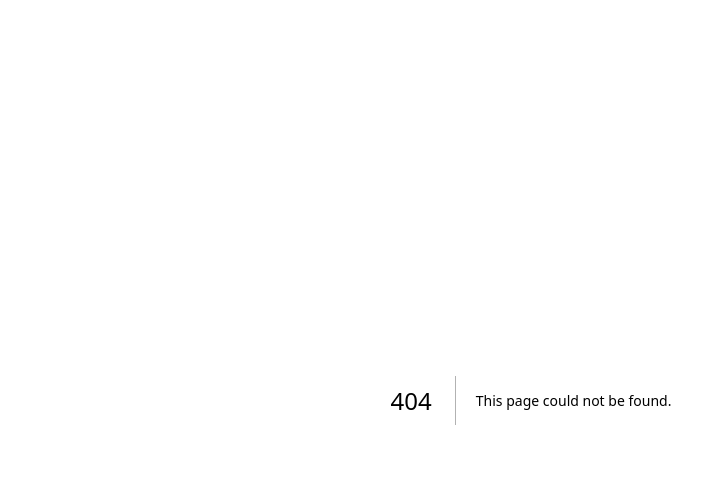
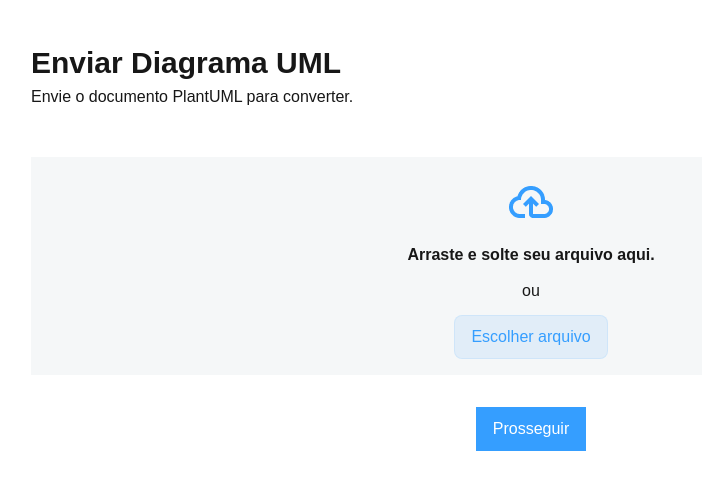
Before and after one commit to lucasmdgabriel/uml-spring, a Next.js app: page /diagram in a window 1280 px wide. Before the commit this address had no page. Shown: the top 490 px of the page, without its empty margins (109-811 px from the left). Built offline with nearby package versions, Linux system fonts and the light colour scheme.

Commit message:
feat: create diagram page

```diff
--- /dev/null
+++ b/app/diagram/page.tsx
@@ -0,0 +1,7 @@
+import UMLFileView from "@/views/UMLFileView";
+
+export default function Diagram() {
+    return (
+        <UMLFileView/>
+    )
+}
--- a/components/Button.tsx
+++ b/components/Button.tsx
@@ -3,14 +3,18 @@ interface ButtonProps {
     color: string,
     bg: string,
     borderColor: string,
-    onClick: () => void
+    onClick: () => void,
+    borderRadius?: number
 }
 
 export default function Button(props: ButtonProps) {
     return (
         <a onClick={props.onClick}
-            className={`py-[9px] px-[16px] text-[16px] text-white rounded-[12px] self-start cursor-pointer`}
-            style={{backgroundColor: props.bg, color: props.color, border: `1px solid ${props.borderColor}`}}
+            className={`py-[9px] px-[16px] text-[16px] text-white rounded-[12px] cursor-pointer`}
+            style={{
+                backgroundColor: props.bg, color: props.color, border: `1px solid ${props.borderColor}`,
+                borderRadius: props.borderRadius != null ? props.borderRadius : 12
+            }}
         >
             {props.name}
         </a>
--- /dev/null
+++ b/views/UMLFileView.tsx
@@ -0,0 +1,195 @@
+"use client";
+
+import Button from "@/components/Button";
+import { useState, useRef } from "react";
+
+interface Variable {
+  visibility: string; // por exemplo: "-", "+", "#"
+  name: string;
+  type: string;
+}
+
+interface Entity {
+  name: string;
+  variables: Variable[];
+}
+
+interface Relationship {
+  sourceClass: string;
+  targetClass: string;
+  sourceMultiplicity: string; // ex: "1", "0..*"
+  targetMultiplicity: string;
+}
+
+export interface PlantUMLData {
+  entities: Entity[];
+  relationships: Relationship[];
+}
+
+export default function UMLFileView() {
+  const [file, setFile] = useState<File | null>(null);
+  const [isLoading, setIsLoading] = useState<boolean>(false);
+
+  // Novo estado para armazenar o resultado da API
+  const [plantUmlData, setPlantUmlData] = useState<PlantUMLData | null>(null);
+
+  const inputRef = useRef<HTMLInputElement | null>(null);
+
+  /**
+   * Envia o CONTEÚDO do arquivo para a API em formato JSON.
+   */
+  const sendRequest = async (fileToSend: File) => {
+    setIsLoading(true);
+    setPlantUmlData(null); // Limpa dados anteriores ao iniciar
+
+    try {
+      // 1. Ler o conteúdo do arquivo como texto
+      const fileContent = await fileToSend.text();
+
+      // 2. Preparar o payload JSON
+      const payload = {
+        plantUml: fileContent,
+      };
+
+      const url = `http://localhost:8080/api/v1/projects/entities-model`;
+
+      // 3. Enviar a requisição com o JSON
+      const response = await fetch(url, {
+        method: "POST",
+        headers: {
+          "Content-Type": "application/json",
+        },
+        body: JSON.stringify(payload),
+      });
+
+      const data = await response.json();
+
+      if (response.ok) {
+        // 4. Sucesso: Armazena o resultado no estado
+        setPlantUmlData(data as PlantUMLData);
+        console.log("Diagrama processado e armazenado:", data);
+        // O alert foi removido.
+      } else {
+        // 5. Erro: Lança o erro
+        throw new Error(data.message || response.statusText);
+      }
+    } catch (error: any) {
+      console.error("Erro ao enviar arquivo:", error);
+      alert(`Erro na requisição: ${error.message}`);
+    } finally {
+      setIsLoading(false);
+    }
+  };
+
+  /**
+   * Valida o arquivo e inicia o envio.
+   */
+  const handleFile = (selectedFile: File) => {
+    if (selectedFile) {
+      const isValid =
+        selectedFile.name.endsWith(".puml") ||
+        selectedFile.name.endsWith(".plantuml") ||
+        selectedFile.name.endsWith(".txt");
+
+      if (isValid) {
+        setFile(selectedFile); // Atualiza o nome na UI
+        console.log("Arquivo selecionado, iniciando envio:", selectedFile.name);
+        sendRequest(selectedFile); // Inicia o envio automaticamente
+      } else {
+        alert("Arquivo inválido. Por favor, envie um arquivo .puml, .plantuml ou .txt");
+        setFile(null);
+      }
+    }
+  };
+
+  const openFileDialog = () => {
+    inputRef.current?.click();
+  };
+
+  const handleFileChange = (e: React.ChangeEvent<HTMLInputElement>) => {
+    if (e.target.files && e.target.files[0]) {
+      handleFile(e.target.files[0]);
+    }
+  };
+
+  /**
+   * O botão "Prosseguir" não faz nada por enquanto.
+   */
+  const handleProceed = () => {
+    console.log("Botão 'Prosseguir' clicado, mas está desativado.");
+    // Você poderia usar este botão para fazer algo com o 'plantUmlData', por exemplo:
+    // if (plantUmlData) {
+    //   console.log("Dados prontos:", plantUmlData);
+    // } else {
+    //   alert("Nenhum dado processado ainda.");
+    // }
+  };
+
+  const handleDragOver = (e: React.DragEvent<HTMLDivElement>) => {
+    e.preventDefault();
+  };
+
+  const handleDrop = (e: React.DragEvent<HTMLDivElement>) => {
+    e.preventDefault();
+    if (e.dataTransfer.files && e.dataTransfer.files[0]) {
+      handleFile(e.dataTransfer.files[0]);
+    }
+  };
+
+  return (
+    <div className="w-full h-screen flex justify-center pt-[40px]">
+      <div className="w-[90%] max-w-[1000px] flex flex-col gap-[48px]">
+        <header className="flex flex-col">
+          <a className="font-bold text-[30px]">Enviar Diagrama UML</a>
+          <a className="text-[16px]">
+            Envie o documento PlantUML para converter.
+          </a>
+        </header>
+
+        <div className="flex flex-col gap-[32px]">
+          <div
+            className="flex flex-col items-center justify-center bg-[#F5F7F8] border-[#E5E7EB] gap-[12px] py-4"
+            onDragOver={handleDragOver}
+            onDrop={handleDrop}
+          >
+            <input
+              type="file"
+              ref={inputRef}
+              onChange={handleFileChange}
+              accept=".puml,.plantuml,.txt"
+              style={{ display: "none" }}
+            />
+
+            <img src="./cloud.png" alt="Cloud" width={48} height={58} />
+
+            <a className="font-bold">
+              {file ? file.name : "Arraste e solte seu arquivo aqui."}
+            </a>
+
+            <a>ou</a>
+
+            <Button
+              name={isLoading ? "Processando..." : "Escolher arquivo"}
+              color={"#359EFF"}
+              bg={"#359EFF1A"}
+              borderColor={"#359EFF1A"}
+              borderRadius={8}
+              onClick={openFileDialog}
+            />
+          </div>
+
+          <div className="flex justify-center">
+            <Button
+              name={"Prosseguir"}
+              color={"#FFFFFF"}
+              bg={"#359EFF"}
+              borderColor={"#359EFF"}
+              borderRadius={0}
+              onClick={handleProceed}
+            />
+          </div>
+        </div>
+      </div>
+    </div>
+  );
+}
```
Also changed, not shown: public/cloud.png (added).
